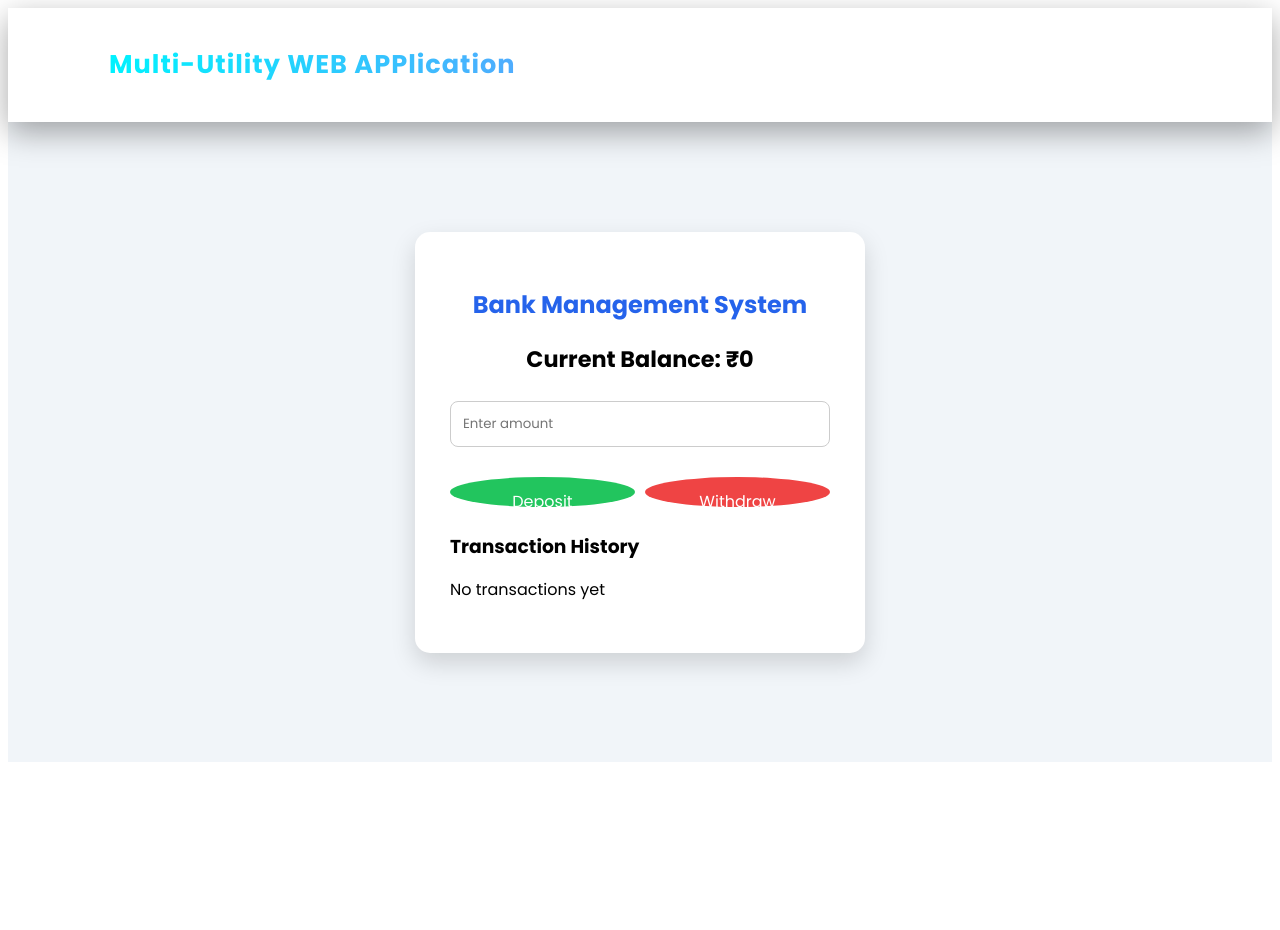
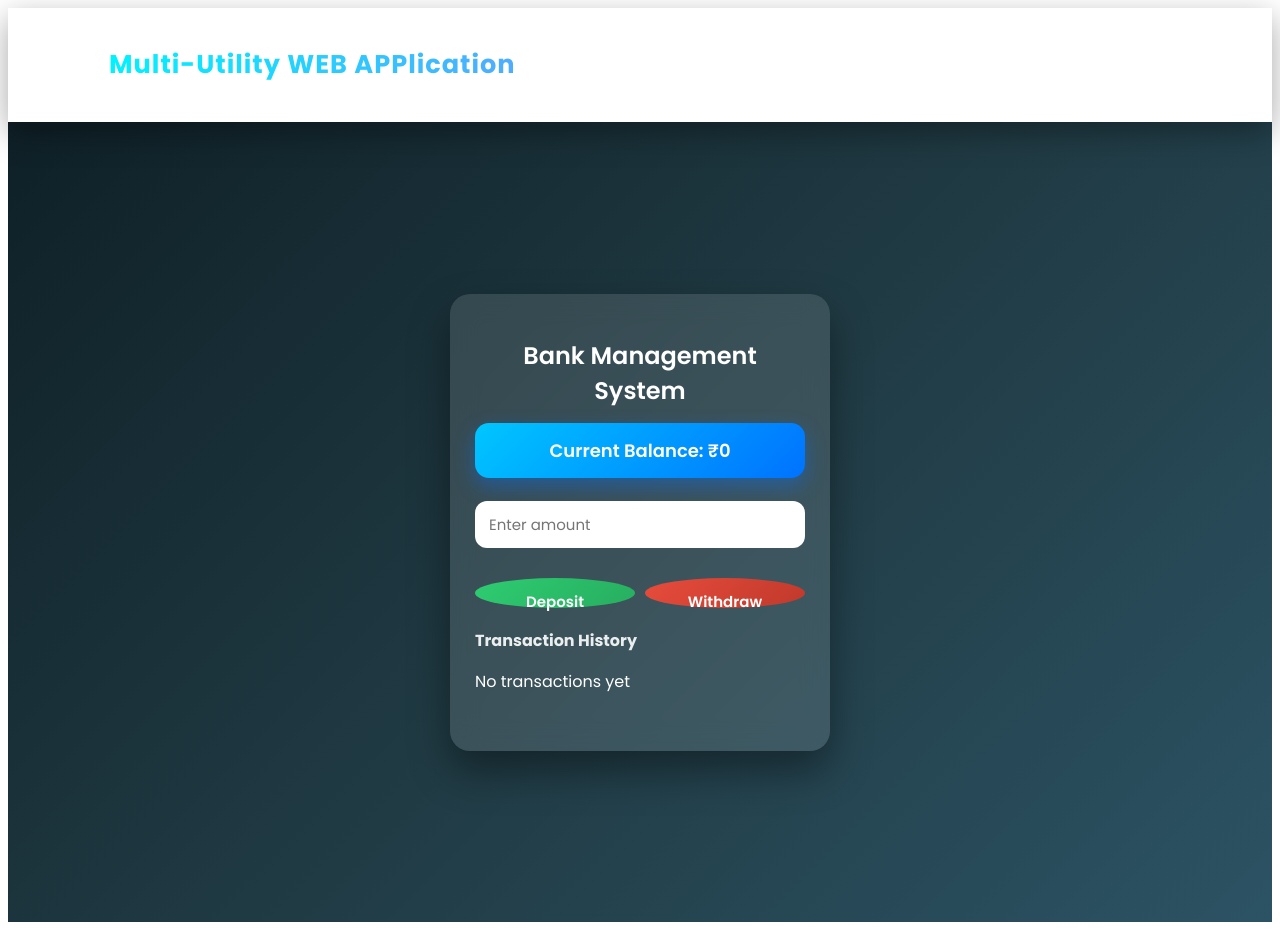
Before and after one commit to Jaysaw/MERN-TASK, a React (Vite) app: page /bank in a window 1280 px wide. Before the commit the page ends 800 px from the top, so only its background shows below. Built offline with nearby package versions, Linux system fonts and the light colour scheme.

Commit message:
Update Bank.css

```diff
--- a/src/pages/Bank.css
+++ b/src/pages/Bank.css
@@ -1,85 +1,161 @@
 .bank-page {
-    min-height: 80vh;
+  min-height: 100vh;
   display: flex;
   justify-content: center;
   align-items: center;
-    background: #f1f5f9;
-    font-family: Arial, sans-serif;
+  background: linear-gradient(135deg, #0f2027, #203a43, #2c5364);
+  padding: 20px;
+  font-family: "Poppins", sans-serif;
 }
 
+
 .bank-card {
-    background: white;
-    padding: 35px;
-    width: 100%;
-    max-width: 450px;
-    border-radius: 15px;
-    box-shadow: 0 10px 25px rgba(0,0,0,0.15);
+  width: 380px;
+  padding: 25px;
+  border-radius: 20px;
+  background: rgba(255, 255, 255, 0.12);
+  backdrop-filter: blur(14px);
+  -webkit-backdrop-filter: blur(14px);
+  box-shadow: 0 20px 40px rgba(0, 0, 0, 0.4);
+  color: #fff;
+  animation: slideUp 0.7s ease;
 }
+
 
 .bank-card h2 {
   text-align: center;
-    margin-bottom: 20px;
-    color: #2563eb;
+  margin-bottom: 15px;
+  font-weight: 600;
 }
 
+
 .balance {
+  background: linear-gradient(135deg, #00c6ff, #0072ff);
+  padding: 14px;
+  border-radius: 14px;
   text-align: center;
-    font-size: 1.4rem;
-    font-weight: bold;
-    margin-bottom: 20px;
+  font-size: 18px;
+  margin-bottom: 18px;
+  font-weight: 600;
+  box-shadow: 0 8px 20px rgba(0, 114, 255, 0.4);
 }
+
 
 .bank-card input {
   width: 100%;
-    padding: 12px;
-    border-radius: 8px;
-    border: 1px solid #ccc;
+  padding: 12px 14px;
+  border-radius: 12px;
+  border: none;
+  outline: none;
+  font-size: 15px;
   margin-bottom: 15px;
 }
 
+
 .buttons {
   display: flex;
-    gap: 10px;
+  gap: 12px;
+  margin-bottom: 18px;
 }
 
 .buttons button {
   flex: 1;
   padding: 12px;
+  border-radius: 14px;
   border: none;
-    border-radius: 8px;
+  font-size: 15px;
+  font-weight: 600;
   cursor: pointer;
-    color: white;
-    background: #22c55e;
-    font-size: 1rem;
+  transition: all 0.3s ease;
 }
 
-  .buttons .withdraw {
-    background: #ef4444;
+
+.buttons button:first-child {
+  background: linear-gradient(135deg, #2ecc71, #27ae60);
+  color: #fff;
 }
 
-  h3 {
-    margin-top: 25px;
-    margin-bottom: 10px;
+.buttons button:first-child:hover {
+  transform: translateY(-2px) scale(1.03);
+  box-shadow: 0 10px 20px rgba(39, 174, 96, 0.5);
 }
+
+
+.withdraw {
+  background: linear-gradient(135deg, #e74c3c, #c0392b);
+  color: #fff;
+}
+
+.withdraw:hover {
+  transform: translateY(-2px) scale(1.03);
+  box-shadow: 0 10px 20px rgba(192, 57, 43, 0.5);
+}
+
+
+.bank-card h3 {
+  margin-bottom: 8px;
+  font-size: 16px;
+  opacity: 0.9;
+}
+
 
 .transactions {
   list-style: none;
   padding: 0;
+  max-height: 200px;
+  overflow-y: auto;
 }
 
+
 .transactions li {
-    padding: 10px;
-    border-radius: 6px;
+  padding: 10px 14px;
+  border-radius: 12px;
   margin-bottom: 8px;
-    font-weight: bold;
+  font-size: 14px;
+  animation: fadeIn 0.4s ease;
 }
 
+
 .transactions .deposit {
-    background: #dcfce7;
-    color: #166534;
+  background: rgba(46, 204, 113, 0.2);
+  border-left: 4px solid #2ecc71;
 }
 
+
 .transactions .withdraw {
-    background: #fee2e2;
-    color: #991b1b;
+  background: rgba(231, 76, 60, 0.2);
+  border-left: 4px solid #e74c3c;
 }
+
+
+@keyframes slideUp {
+  from {
+    transform: translateY(40px);
+    opacity: 0;
+  }
+  to {
+    transform: translateY(0);
+    opacity: 1;
+  }
+}
+
+@keyframes fadeIn {
+  from {
+    opacity: 0;
+    transform: translateY(10px);
+  }
+  to {
+    opacity: 1;
+    transform: translateY(0);
+  }
+}
+
+
+.transactions::-webkit-scrollbar {
+  width: 6px;
+}
+
+.transactions::-webkit-scrollbar-thumb {
+  background: rgba(255, 255, 255, 0.3);
+  border-radius: 10px;
+}
```
Lines whose indentation alone changed are shown as unchanged.
